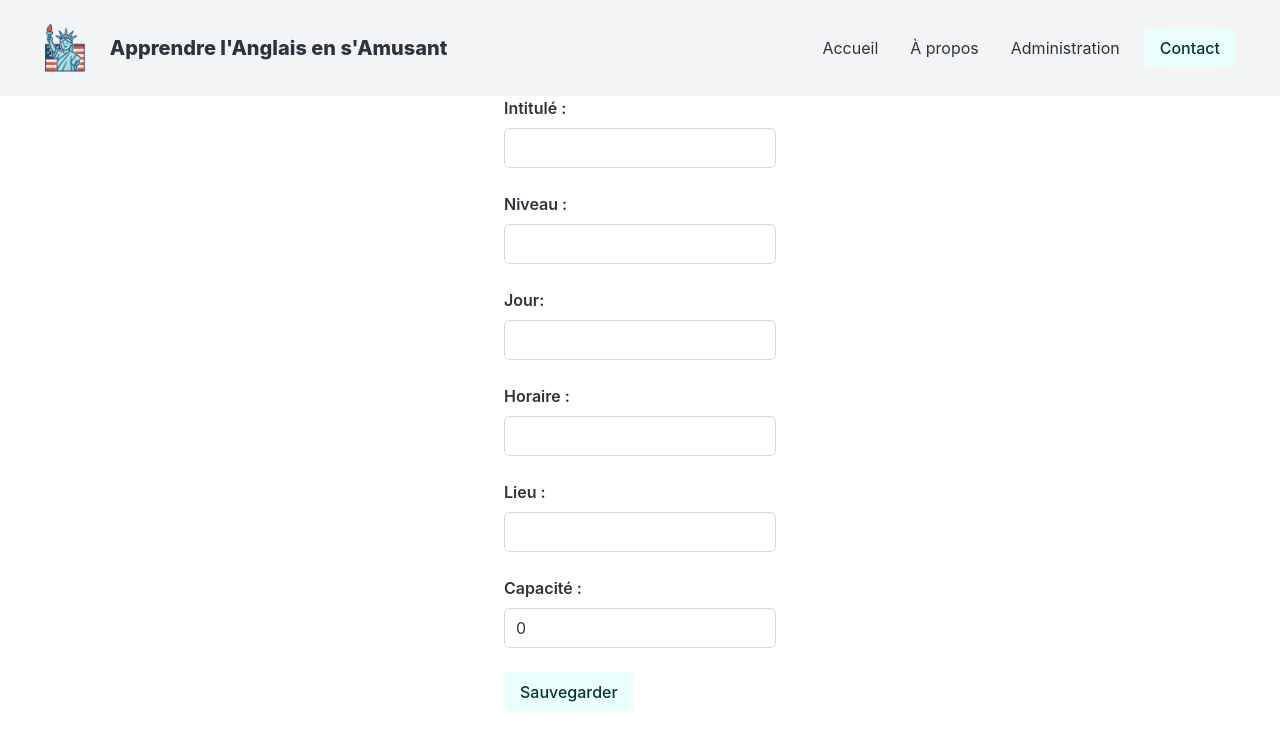
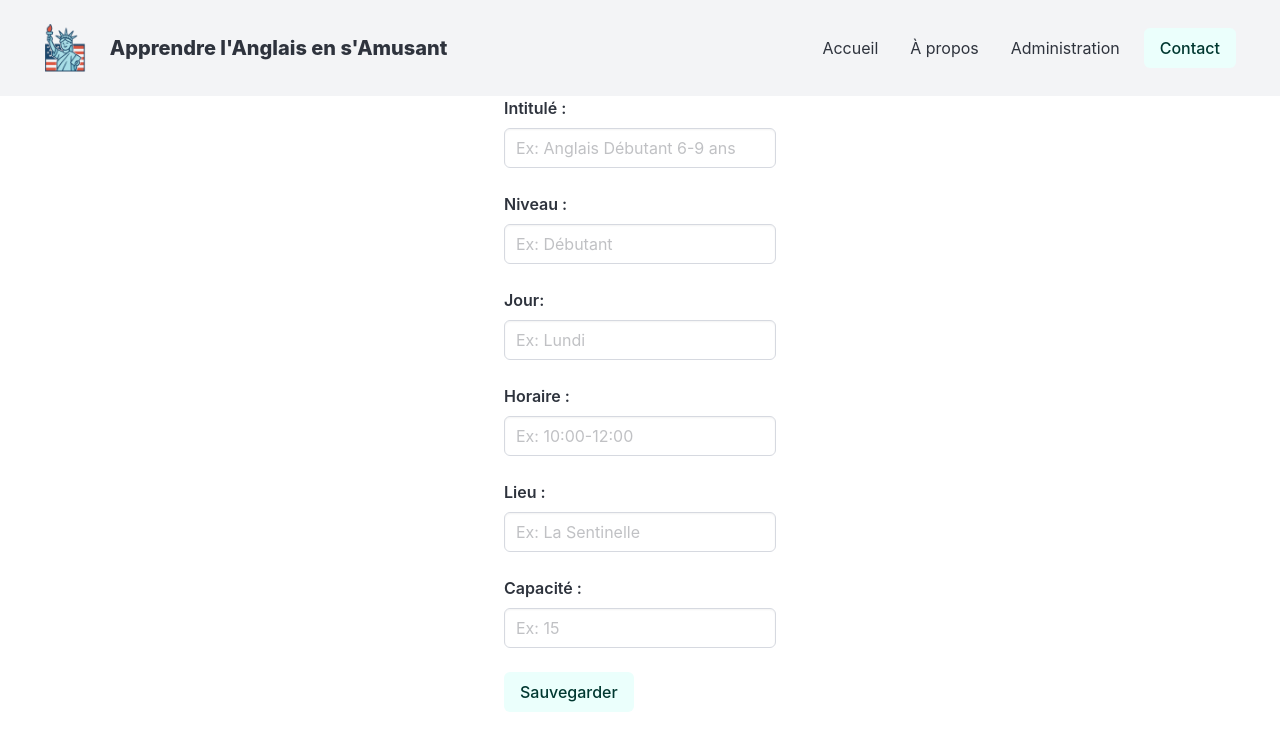
Before and after one commit to TheEternalLearner/Apprendre-en-s-amusant, an Angular app in the folder frontend/: page /admin/cours/nouveau in a window 1280 px wide. Shown: the top 750 px of the page. Built offline with nearby package versions, Linux system fonts and the light colour scheme.

Commit message:
cypress tests for course edition are green

```diff
--- a/frontend/src/app/admin/course-form/course-form.component.html
+++ b/frontend/src/app/admin/course-form/course-form.component.html
@@ -3,28 +3,28 @@
     <form #f="ngForm" (ngSubmit)="onSubmit(f)">
       <div class="column">
         <label class="label">Intitulé :</label>
-        <input class="input" [(ngModel)]="course.title" name="title" required>
+        <input class="input" [(ngModel)]="course.title" name="title" required placeholder="Ex: Anglais Débutant 6-9 ans">
       </div>
 
       <div class="column">
         <label class="label">Niveau :</label>
-        <input class="input" [(ngModel)]="course.level" name="level" required>
+        <input class="input" [(ngModel)]="course.level" name="level" required placeholder="Ex: Débutant">
       </div>
       <div class="column">
         <label class="label">Jour:</label>
-        <input class="input" [(ngModel)]="course.dayOfWeek" name="dayOfWeek" required>
+        <input class="input" [(ngModel)]="course.dayOfWeek" name="dayOfWeek" required placeholder="Ex: Lundi">
       </div>
       <div class="column">
         <label class="label">Horaire :</label>
-        <input class="input" [(ngModel)]="course.timeSlot" name="timeSlot" required>
+        <input class="input" [(ngModel)]="course.timeSlot" name="timeSlot" required placeholder="Ex: 10:00-12:00">
       </div>
       <div class="column">
         <label class="label">Lieu :</label>
-        <input class="input" [(ngModel)]="course.location" name="location" required>
+        <input class="input" [(ngModel)]="course.location" name="location" required placeholder="Ex: La Sentinelle">
       </div>
       <div class="column">
         <label class="label">Capacité :</label>
-        <input class="input" [(ngModel)]="course.capacity" name="capacity" required>
+        <input class="input" [(ngModel)]="course.capacity" name="capacity" required placeholder="Ex: 15">
       </div>
       <div class="column">
         <button class="button is-primary is-light" type="submit">Sauvegarder</button>
--- a/frontend/src/app/admin/course-form/course-form.component.ts
+++ b/frontend/src/app/admin/course-form/course-form.component.ts
@@ -23,8 +23,7 @@ export class CourseFormComponent implements OnInit {
   ngOnInit(): void {
     const id = this.route.snapshot.paramMap.get('id');
     if (id) {
-      this.course = new Course(0, '', 0, '', '', '', '');
-
+      this.course = new Course(0, '', null, '', '', '', '');
       this.courseService.getCourseById(+id).subscribe({
         next: (course) => {
           this.course = course;
@@ -34,7 +33,7 @@ export class CourseFormComponent implements OnInit {
         }
       });
     } else {
-      this.course = new Course(0, '', 0, '', '', '', '');
+      this.course = new Course(0, '', null, '', '', '', '');
     }
 
   }
@@ -52,8 +51,18 @@ export class CourseFormComponent implements OnInit {
       this.courseService.editCourse(this.course).subscribe({
         next: () => {
           this.router.navigate(['/admin/cours']);
+          this.snackBar.open('Cours modifié avec succès', 'OK', {
+            duration: 3000,
+            panelClass: ['snack-success']
+          });
         },
-        error: (err) => console.error('Erreur d\'édition:', err)
+        error: (err) => {
+          this.snackBar.open('Erreur lors de la modification du cours', 'OK', {
+            duration: 3000,
+            panelClass: ['snack-error']
+          });
+          console.error('Erreur d\'édition:', err);
+        }
       });
     } else {
       this.courseService.createCourse(this.course).subscribe({
--- a/frontend/src/app/models/course.model.ts
+++ b/frontend/src/app/models/course.model.ts
@@ -2,10 +2,10 @@ export class Course {
     constructor(
         public id: number,
         public title: string,
-        public capacity: number,
+        public capacity: number | null,
         public level: string,
         public dayOfWeek: string,
         public timeSlot: string,
         public location: string
-        ) {}
+    ) {}
 }
```
Also changed, not shown: 1 other file (tests, documents, lock files or other folders).
